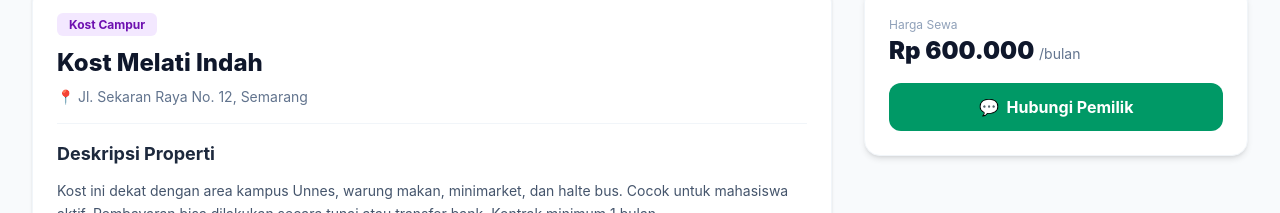
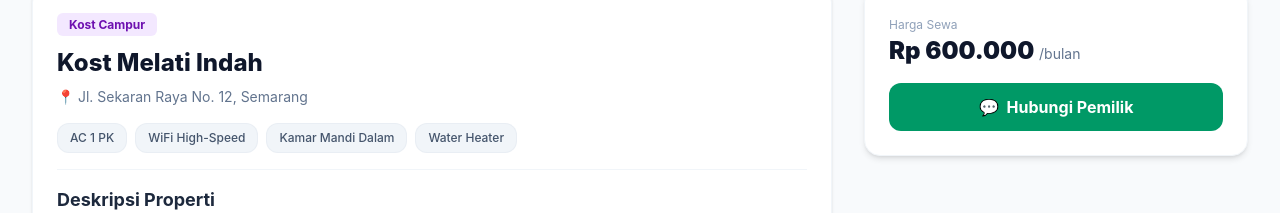
Before and after one commit to razzell6/find-kost, a React (Vite) app: page /kost/1 in a window 1280 px wide. Shown: the part 664-877 px from the top of the page. Built offline with nearby package versions, Linux system fonts and the light colour scheme; sample sign-in values are in the browser's storage.

Commit message:
menambahkan fasilitas kost di halaman detail kost

```diff
--- a/src/pages/KostDetail.jsx
+++ b/src/pages/KostDetail.jsx
@@ -18,10 +18,9 @@ export default function KostDetail() {
   };
 
   // Fungsi Proteksi Checkout
- // Ganti fungsi lama kamu dengan ini
-const handleBooking = () => {
-  alert("🎉 Akses terverifikasi! Mengalihkan kamu ke halaman form pembayaran...");
-};
+  const handleBooking = () => {
+    alert("🚀 Akses terverifikasi! Mengalihkan kamu ke halaman form pembayaran...");
+  };
 
   return (
     <div className="min-h-screen bg-slate-50 flex flex-col justify-between relative">
@@ -38,6 +37,22 @@ const handleBooking = () => {
               <span className="bg-purple-100 text-purple-800 text-xs font-bold px-3 py-1 rounded-md">Kost {kost.type}</span>
               <h1 className="text-2xl font-extrabold text-slate-900 mt-3 mb-2">{kost.title}</h1>
               <p className="text-sm text-slate-500 mb-4">📍 {kost.location}</p>
+
+              {/* ========================================== */}
+              {/* BAGIAN FASILITAS YANG DITAMBAHKAN */}
+              {/* ========================================== */}
+              <div className="flex flex-wrap gap-2 mb-2">
+                {kost.facilities?.map((facility, index) => (
+                  <span
+                    key={index}
+                    className="bg-slate-100 text-slate-600 text-xs font-medium px-3 py-1.5 rounded-xl border border-slate-200/50"
+                  >
+                    {facility}
+                  </span>
+                ))}
+              </div>
+              {/* ========================================== */}
+
               <hr className="border-slate-100 my-4" />
               <h2 className="text-lg font-bold text-slate-800 mb-3">Deskripsi Properti</h2>
               <p className="text-slate-600 text-sm leading-relaxed">{kost.description}</p>
```
